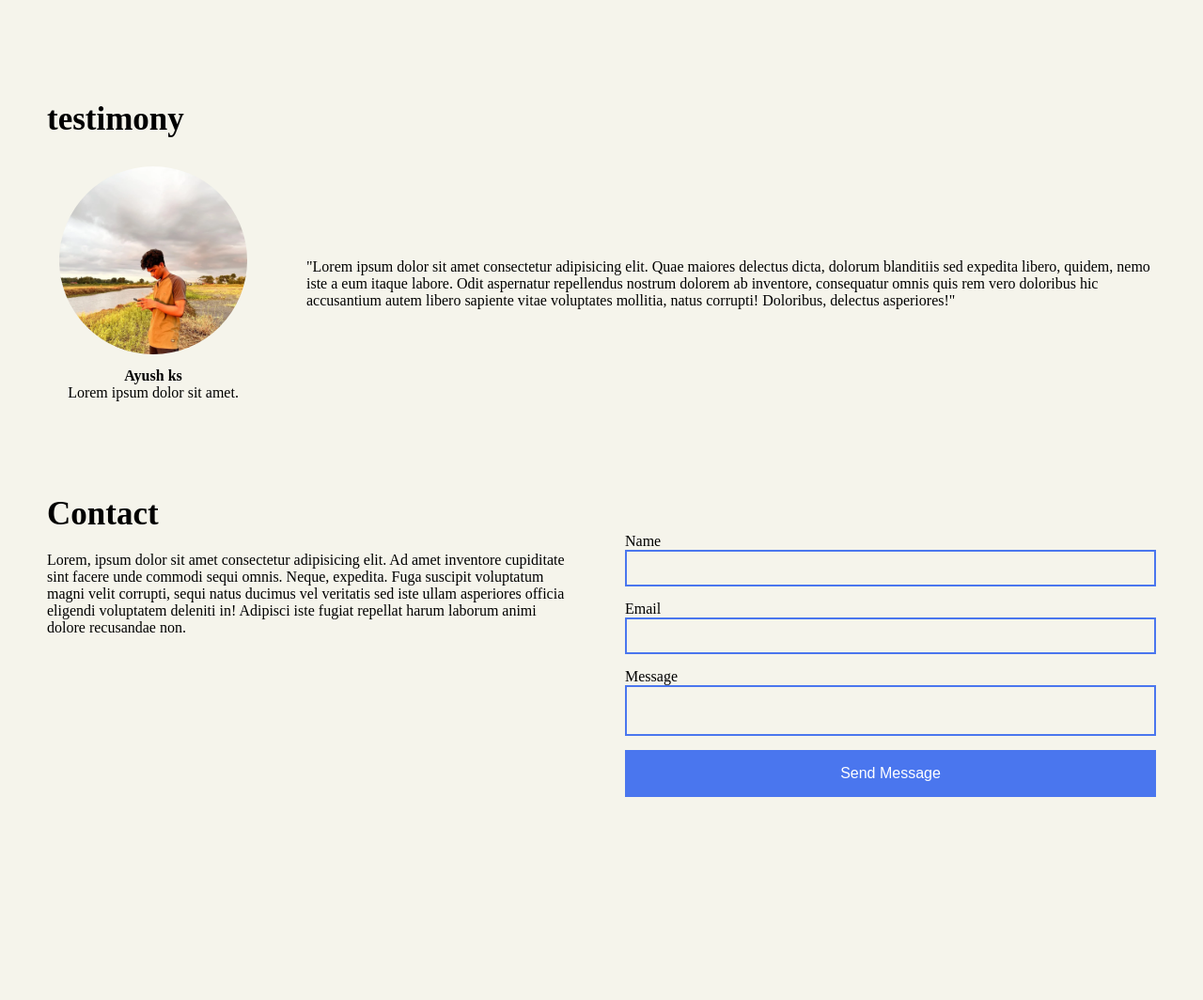
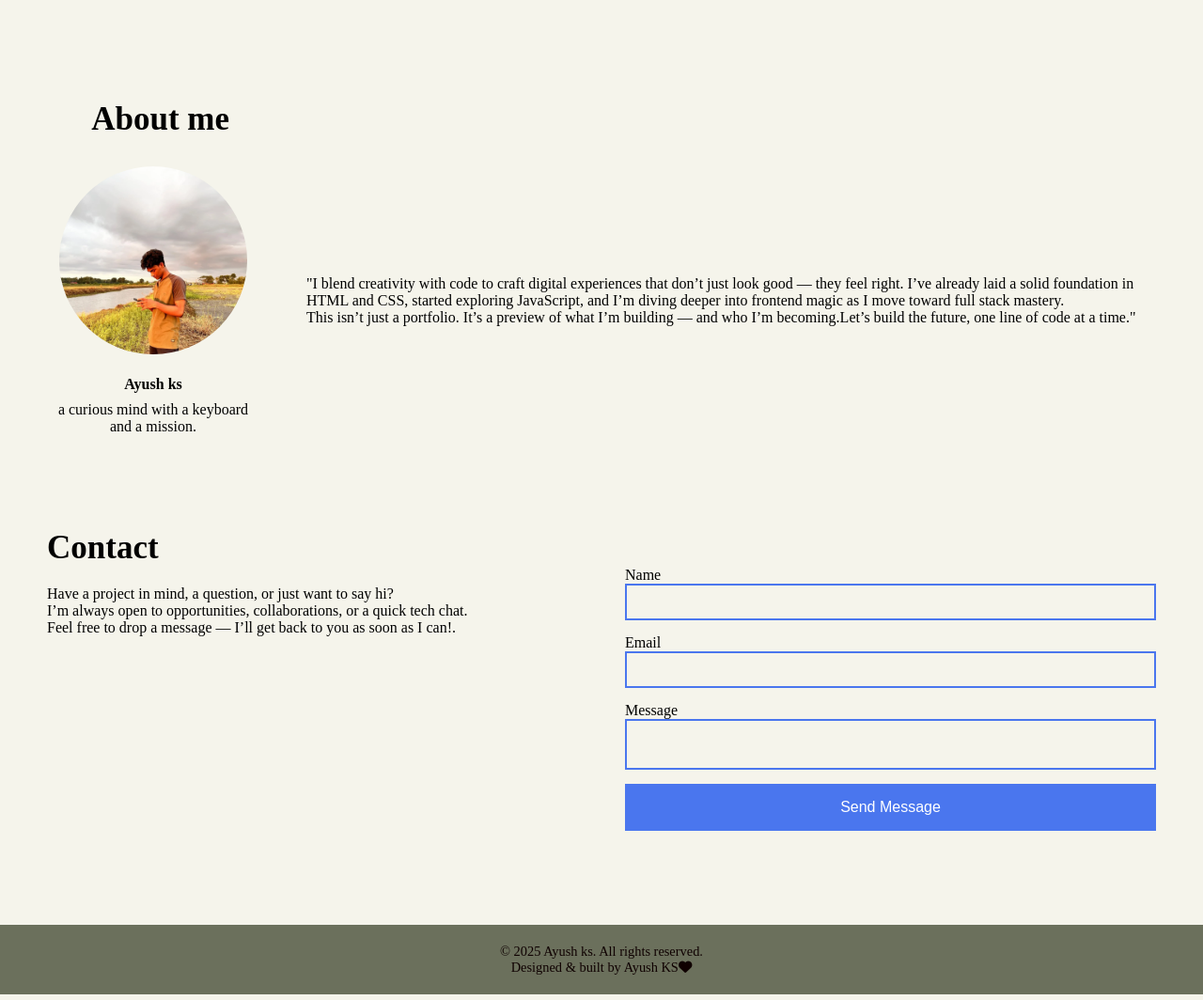
Before and after one commit to Ayushks3012/project_portfolio1, a plain HTML site: page index.html in a window 1280 px wide. Shown: the part 741-1805 px from the top of the page at 94% size. Before the commit the page ends 1689 px from the top, so only its background shows below. Drawn offline with nearby package versions, Linux system fonts and the light colour scheme; a web font is replaced by a local one.

Commit message:
updated v2

```diff
--- a/index.html
+++ b/index.html
@@ -39,16 +39,16 @@
     <!-- section1:hero -->
     <section class="hero-section">
       <div class="text"><h2 class="animate__animated animate__rubberBand">H'i im <span class="ayush-hero">Ayush</span> 𓆝 𓆟 𓆞 𓆝</h2>
-      <p>Lorem ipsum dolor sit amet consectetur adipisicing elit. Minima cumque iusto non ut tenetur sint magni labore mollitia incidunt sequi doloremque in amet ipsum omnis praesentium, eum rem laborum hic eos itaque similique. Eveniet libero eius unde, blanditiis debitis officiis aut, hic voluptate pariatur, provident ea quo fugiat dolore. Nostrum?</p>
+      <p>This is my official portfolio website to describe all details and work experience in web development </p>
       <div class="links">
         <a href="#skills">
           <i class="fa-solid fa-code"></i>
           <span>Skills</span>
         </a>
 
-        <a href="#testimony">
+        <a href="#about">
           <i class="fa-solid fa-pen"></i>
-          <span>testimony</span>
+          <span>About </span>
         </a>
 
         <a href="#contact">
@@ -59,8 +59,8 @@
     </div>
 
       <div data-aos="flip-left"
-    data-aos-easing="ease-out-cubic"
-    data-aos-duration="2000" class="headshot">
+        data-aos-easing="ease-out-cubic"
+        data-aos-duration="2000" class="headshot">
         <img src="./assets/LOGO.png" alt="ayush ks headshot">
       </div>
     </section>
@@ -101,22 +101,23 @@
       </div>
     </section>
 
-    <!-- section3:testimony -->
-    <section id="testimony" class="testimony-section">
-      <h2>testimony</h2>
+    <!-- section3:about -->
+    <section id="about" class="about-section">
+      <h2>About me</h2>
 
       <div class="group">
         <div class="person-details">
           <img src="./assets/testimony-headshot.webp">
           <p>Ayush ks</p>
-          <p>Lorem ipsum dolor sit amet.</p>
+          <p>a curious mind with a keyboard and a mission.</p>
         </div>
 
         <div data-aos="fade-zoom-in"
-    data-aos-easing="ease-in-back"
-    data-aos-delay="300"
-    data-aos-offset="0" class="text">
-          "Lorem ipsum dolor sit amet consectetur adipisicing elit. Quae maiores delectus dicta, dolorum blanditiis sed expedita libero, quidem, nemo iste a eum itaque labore. Odit aspernatur repellendus nostrum dolorem ab inventore, consequatur omnis quis rem vero doloribus hic accusantium autem libero sapiente vitae voluptates mollitia, natus corrupti! Doloribus, delectus asperiores!"
+          data-aos-easing="ease-in-back"
+          data-aos-delay="300"
+          data-aos-offset="0" class="text">
+          "I blend creativity with code to craft digital experiences that don’t just look good — they feel right. I’ve already laid a solid foundation in HTML and CSS, started exploring JavaScript, and I’m diving deeper into frontend magic as I move toward full stack mastery.<br>This isn’t just a portfolio.
+          It’s a preview of what I’m building — and who I’m becoming.Let’s build the future, one line of code at a time."
         </div>
       </div>
     </section>
@@ -127,7 +128,9 @@
 
       <div class="group">
         <div class="text">
-          Lorem, ipsum dolor sit amet consectetur adipisicing elit. Ad amet inventore cupiditate sint facere unde commodi sequi omnis. Neque, expedita. Fuga suscipit voluptatum magni velit corrupti, sequi natus ducimus vel veritatis sed iste ullam asperiores officia eligendi voluptatem deleniti in! Adipisci iste fugiat repellat harum laborum animi dolore recusandae non.
+          Have a project in mind, a question, or just want to say hi?<br>
+          I’m always open to opportunities, collaborations, or a quick tech chat.<br>
+          Feel free to drop a message — I’ll get back to you as soon as I can!.
         </div>
 
         <form>
@@ -144,6 +147,12 @@
         </form>
       </div>
     </section>
+
+    <!-- footer -->
+      <footer class="site-footer">
+        <p>© 2025 Ayush ks. All rights reserved.</p>
+        <p>Designed & built by <span class="footer-ayush">Ayush KS</span><i class="fa-solid fa-heart"></i></p>
+      </footer>
   </main>
 </body>
 <!-- AOS cdn Script -->
--- a/style.css
+++ b/style.css
@@ -153,38 +153,40 @@ transform: scale(1.1);
   font-size: 18px;
 }
 
-/* section 3: testimony */
-.testimony-section{
+/* section 3: about */
+.about-section{
   padding: 0 50px;
   margin-bottom: 100px;
 }
-.testimony-section h2{
+.about-section h2{
   font-size: 35px;
   margin-bottom: 30px;
+  margin-left: 4%;
 }
-.testimony-section .group{
+.about-section .group{
   display: flex;
   align-items:center;
   gap: 50px ;
 }
-.testimony-section .group .person-details{
+.about-section .group .person-details{
   text-align: center;
   flex: 2;
 }
-.testimony-section .group .person-details img{
+.about-section .group .person-details img{
   width: 200px;
   aspect-ratio: 1 / 1;
   border-radius: 50%;
   object-fit: cover;
   margin-bottom: 10px;
 }
-.testimony-section .group .text{
+.about-section .group .text{
   flex: 8;
 }
-.testimony-section .group .person-details p{
+.about-section .group .person-details p{
   font-weight: 600;
+  margin-top: 4%;
 }
-.testimony-section .group .person-details p:last-child{
+.about-section .group .person-details p:last-child{
   font-weight: normal;
 }
 
@@ -232,3 +234,14 @@ transform: scale(1.1);
 .contact-section .group form button:hover{
   filter: brightness(0.9);
 }
+
+/* footer */
+.site-footer {
+  background-color: var(--text-color);
+  padding-top: 20px;
+  padding-bottom: 20px;
+  text-align: center;
+  font-size: 0.9rem;
+  color: #0f0000;
+  margin: 0 0 6px 0;
+}
```
